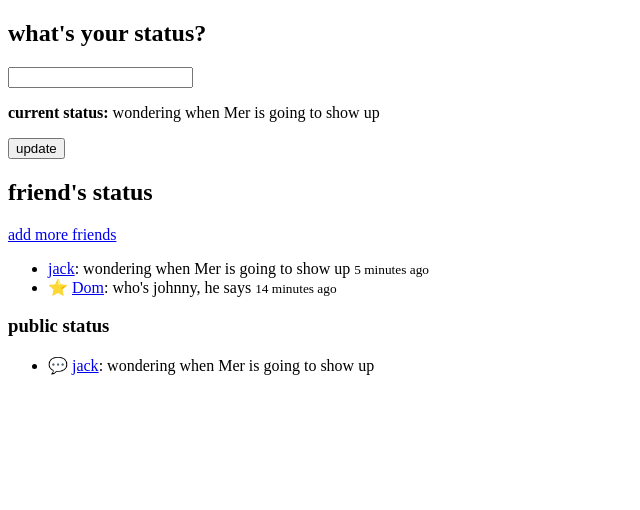
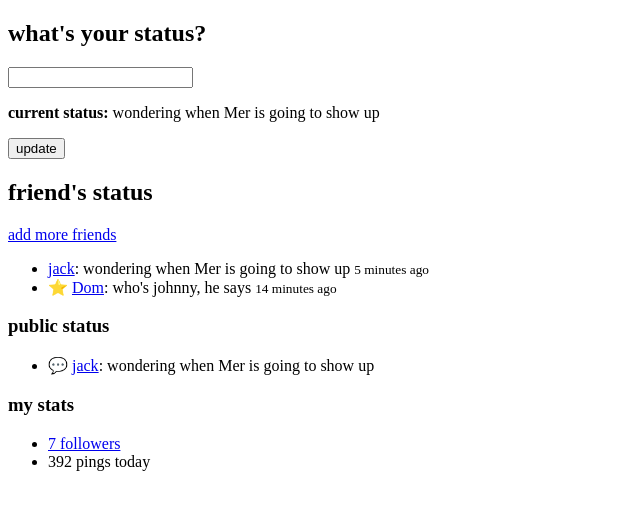
Before and after one commit to rosemelissa/html-twitter-base, a website: page index.html in a window 1280 px wide. Shown: the whole page, without its empty margins (0-640 px from the left). Drawn offline with Linux system fonts and the light colour scheme.

Commit message:
ADded my-stats section

```diff
--- a/index.html
+++ b/index.html
@@ -27,7 +27,11 @@
         </ul>
       </section>
       <section class="my-stats">
-
+        <h3>my stats</h3>
+        <ul>
+          <li><a href="#">7 followers</a></li>
+          <li>392 pings today</li>
+        </ul>
       </section>
     </main>
   </body>
```
